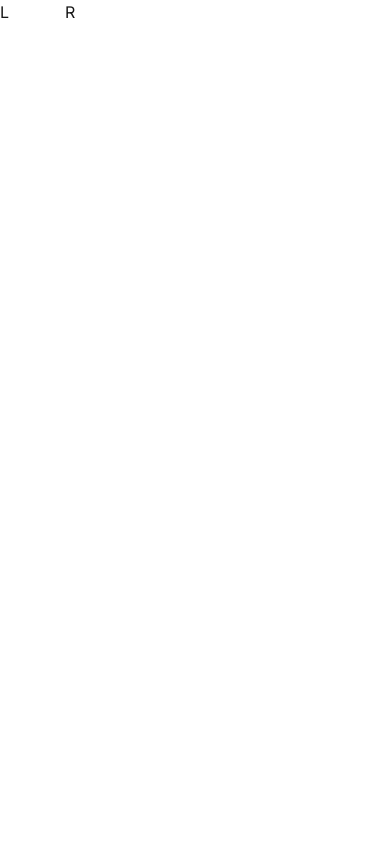
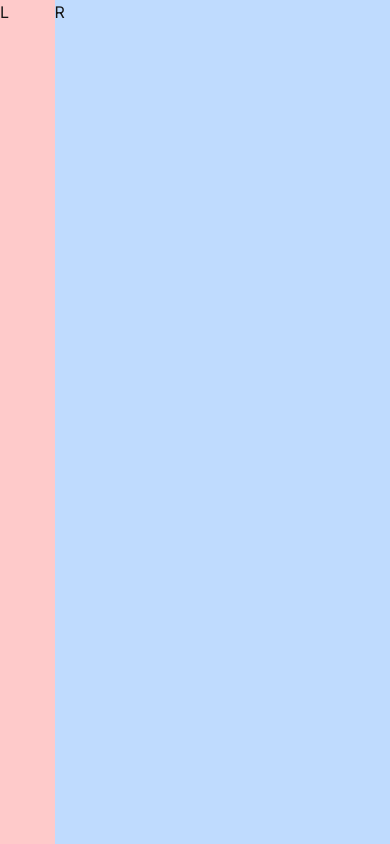
Before and after one commit to mysandesh/EduBoard, a Next.js app: page /teacher in a window 390 px wide. Built offline with nearby package versions, Linux system fonts and the light colour scheme.

Commit message:
Dashboard Layout made responsive

```diff
--- a/src/app/(dashboard)/layout.tsx
+++ b/src/app/(dashboard)/layout.tsx
@@ -14,9 +14,13 @@ export default function DashboardLayout({
   return (
     <div className="h-screen flex">
       {/*LEFT */}
-      <div className="w-1/6">L</div>
+      <div className="w-[14%] md:w-[8%] lg:w-[16%] xl:w-[14%] bg-red-200">
+        L
+      </div>
       {/*RIGHT */}
-      <div className="w-5/6">R</div>
+      <div className="w-[86%] md:w-[92%] lg:w-[84%] xl:w-[86%] bg-blue-200">
+        R
+      </div>
     </div>
   );
 }
```
